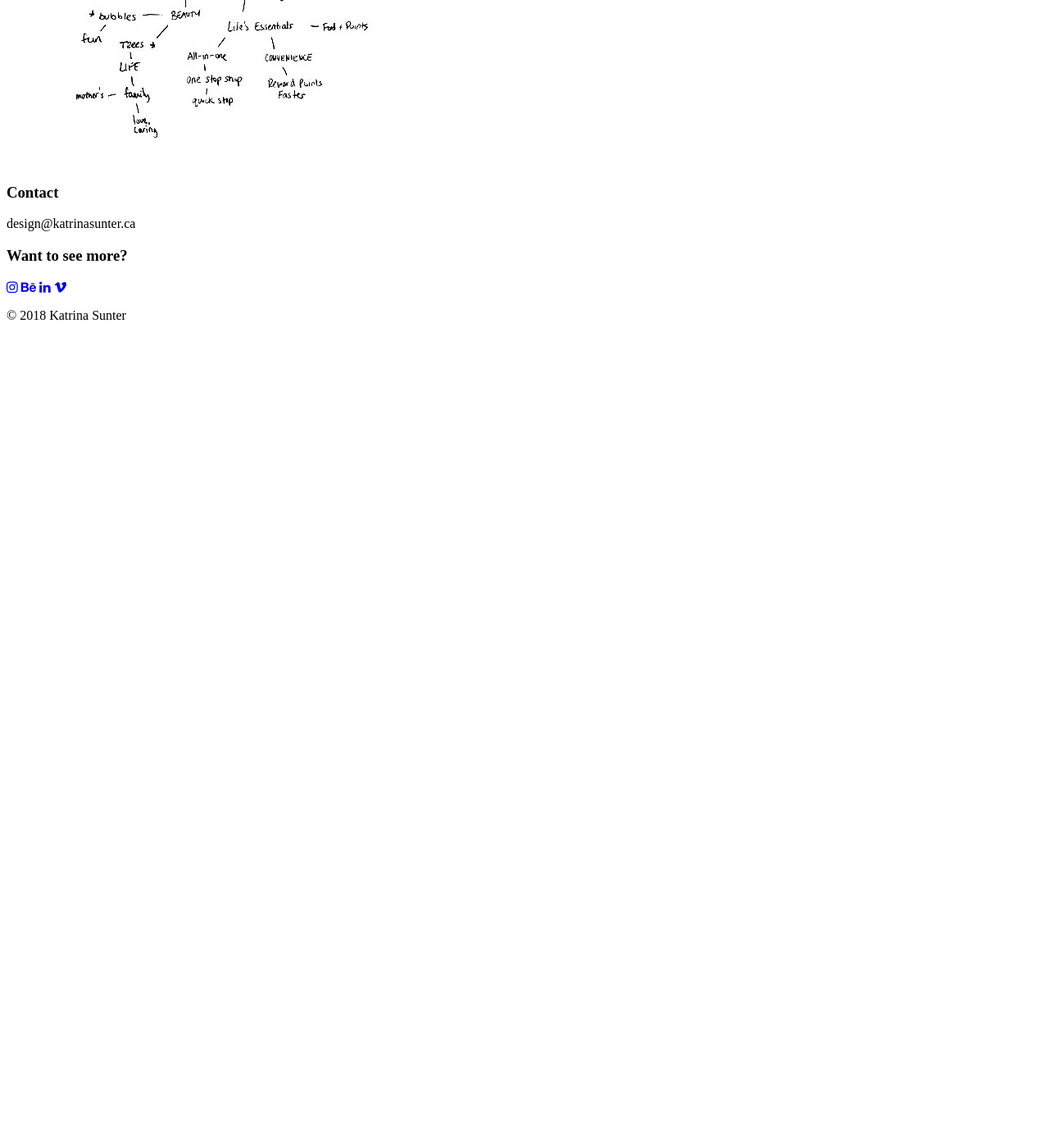
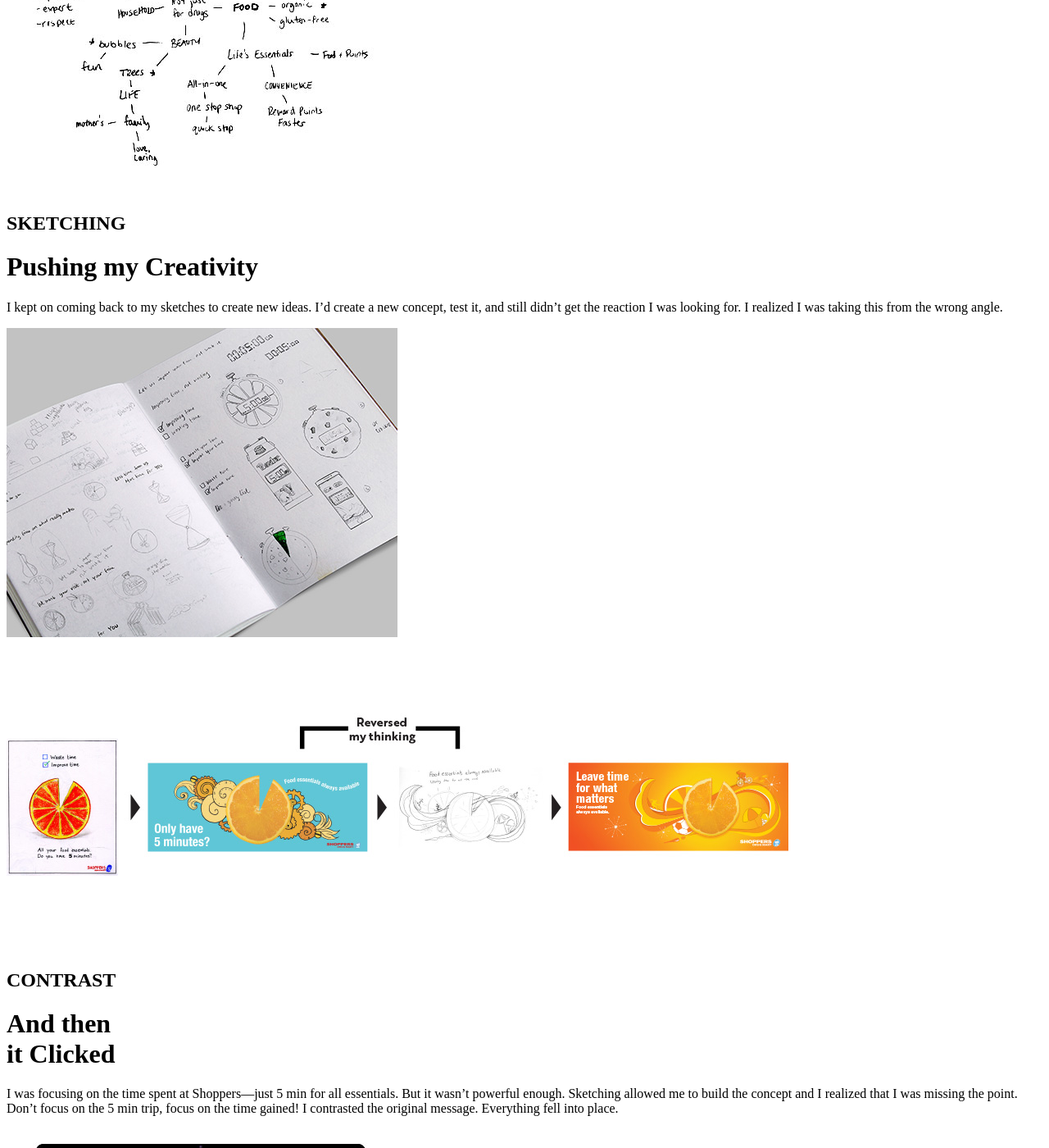
Before and after one commit to kattysun8/katrinasunter.ca, a Jekyll site: the page built from marketing.html, in a window 1280 px wide and 1400 px high, scrolled down 1292 px. Shown: the whole window at 82% size. Built offline with Jekyll 4.4.1, drawn with Linux system fonts in a browser that asks for light colours; some web fonts are replaced; before the commit the page ends 1702 px from its top, so only the background shows below that; some of the changed text lies outside the part shown.

Commit message:
finish Marketing case study

```diff
--- a/marketing.html
+++ b/marketing.html
@@ -12,10 +12,11 @@
 
   <div class="grid grid-middle">
     <div class="unit xs-1 s-1 m-1-2 l-1-2 xl-1-2">
-      <div class="max-length island">
+      <div class="island">
         <h2 class="mega push-0">MARKETING CAMPAIGN</h2>
         <h1 class="tenamega push-1-2">Less is More</h1>
-        <p class="micro"></p>
+        <p class="micro">Shoppers Drugmart wants a bigger piece of the market pie, so to speak. They want more customers
+          to have all their shopping needs at one place for the customers’ convenience.</p>
       </div>
     </div>
     <div class="unit xs-1 s-1 m-1-2 l-1-2 xl-1-2">
@@ -24,3 +25,50 @@
       </div>
     </div>
   </div>
+
+  <div class="grid grid-middle">
+    <div class="unit xs-1 s-1 m-1-2 l-1-2 xl-1-2 unit-push-m-1-2">
+      <div class="island">
+        <h2 class="mega push-0">SKETCHING</h2>
+        <h1 class="tenamega push-1-2">Pushing my Creativity</h1>
+        <p class="micro">I kept on coming back to my sketches to create new ideas. I’d create a new concept, test it, and
+          still didn’t get the reaction I was looking for. I realized I was taking this from the wrong angle.</p>
+      </div>
+    </div>
+    <div class="unit xs-1 s-1 m-1-2 l-1-2 xl-1-2 unit-pull-m-1-2">
+      <div class="max-length">
+        <img class="img-flex" src="{{site.baseurl}}/images/marketing-sketches.jpg">
+      </div>
+    </div>
+  </div>
+
+  <div>
+    <img class="img-flex" src="{{site.baseurl}}/images/marketing-sketch-banner.jpg">
+  </div>
+
+
+  <div class="grid grid-middle push-2">
+    <div class="unit xs-1 s-1 m-1-2 l-1-2 xl-1-2">
+      <div class="grid grid-middle">
+        <div class="unit xs-1 s-1 m-1 l-1 xl-1">
+          <div class="island">
+            <h2 class="mega push-0">CONTRAST</h2>
+            <h1 class="tenamega push-1-2">And then<br>it Clicked</h1>
+            <p class="micro">I was focusing on the time spent at Shoppers—just 5 min for all essentials. But it wasn’t powerful enough.
+              Sketching allowed me to build the concept and I realized that I was missing the point. Don’t focus on the 5 min trip, focus
+              on the time gained! I contrasted the original message. Everything fell into place.</p>
+          </div>
+        </div>
+        <div class="unit xs-1 s-1 m-1 l-1 xl-1">
+          <div class="max-length">
+            <img class="img-flex" src="{{site.baseurl}}/images/marketing-mac.jpg">
+          </div>
+        </div>
+      </div>
+    </div>
+    <div class="unit xs-1 s-1 m-1-2 l-1-2 xl-1-2">
+      <div class="max-length">
+        <img class="img-flex" src="{{site.baseurl}}/images/marketing-banner-vertical.jpg">
+      </div>
+    </div>
+  </div>
```
Also changed, not shown: images/marketing-banner-vertical.jpg (added), images/marketing-mac.jpg (added), images/marketing-sketch-banner.jpg (added), images/marketing-sketches.jpg (added).
